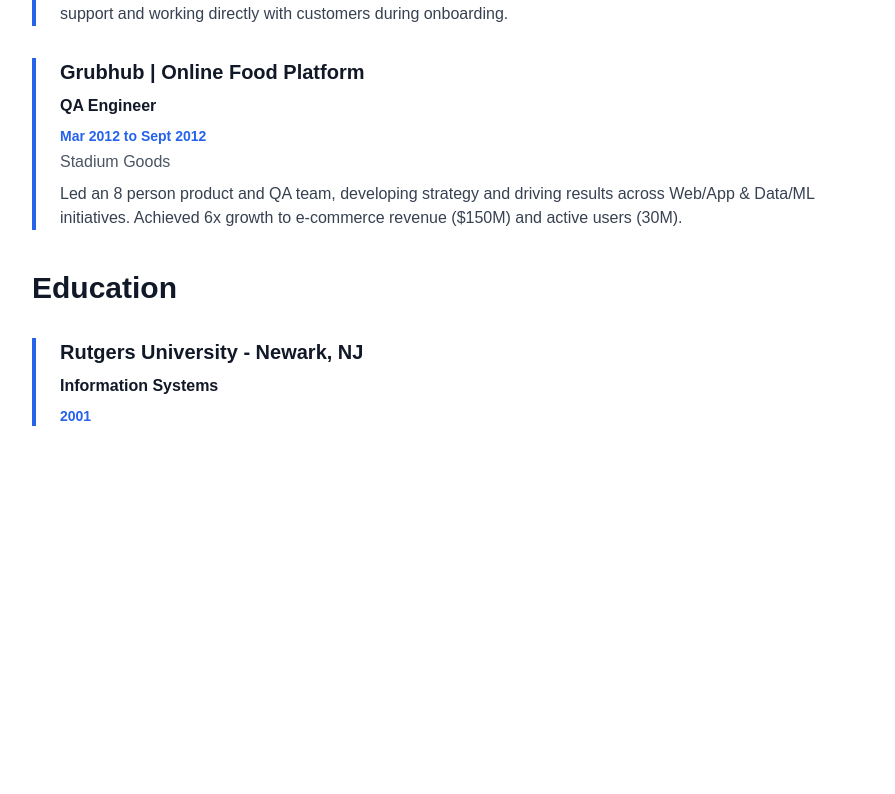
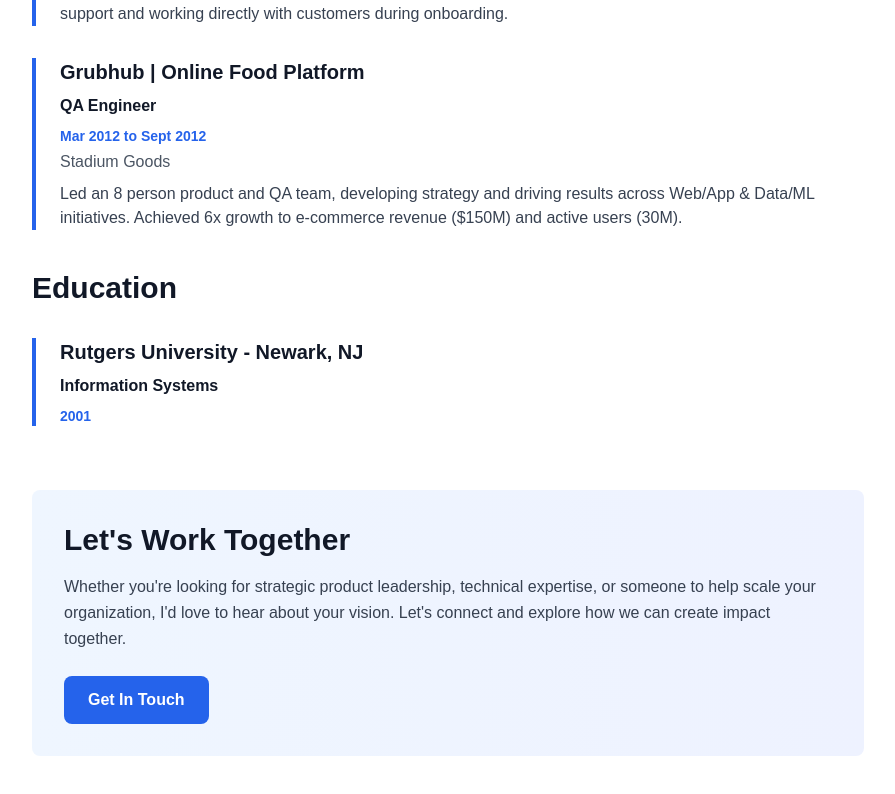
Before and after one commit to goredd5/portfolio-site, a Next.js app: page /about in a window 1280 px wide. Shown: the part 2589-3383 px from the top of the page, without its empty margins (192-1087 px from the left). Before the commit the page ends 3059 px from the top, so only its background shows below. Built offline with nearby package versions, Linux system fonts and the light colour scheme.

Commit message:
added get in touch module to about page

```diff
--- /dev/null
+++ b/app/about/layout.tsx
@@ -0,0 +1,14 @@
+import { Metadata } from 'next';
+
+export const metadata: Metadata = {
+  title: 'About | My Portfolio',
+  description: 'Learn more about my background, skills, and experience',
+};
+
+export default function AboutLayout({
+  children,
+}: {
+  children: React.ReactNode;
+}) {
+  return children;
+}
--- a/app/about/page.tsx
+++ b/app/about/page.tsx
@@ -1,11 +1,11 @@
-import { Metadata } from 'next';
+'use client';
 
-export const metadata: Metadata = {
-  title: 'About | My Portfolio',
-  description: 'Learn more about my background, skills, and experience',
-};
+import { useState } from 'react';
+import ContactModal from '@/components/ContactModal';
 
 export default function About() {
+  const [isContactOpen, setIsContactOpen] = useState(false);
+
   return (
     <main className="min-h-screen bg-white dark:bg-gray-900">
       <div className="max-w-4xl mx-auto px-4 sm:px-6 lg:px-8 py-10">
@@ -242,7 +242,25 @@
           </div>
 
         </section>
+
+        {/* Get In Touch */}
+        <section className="mt-16 bg-gradient-to-r from-blue-50 to-indigo-50 dark:from-gray-800 dark:to-gray-700 rounded-lg p-8">
+          <h2 className="text-3xl font-bold text-gray-900 dark:text-white mb-4">
+            Let's Work Together
+          </h2>
+          <p className="text-gray-700 dark:text-gray-300 mb-6 leading-relaxed">
+            Whether you're looking for strategic product leadership, technical expertise, or someone to help scale your organization, I'd love to hear about your vision. Let's connect and explore how we can create impact together.
+          </p>
+          <button
+            onClick={() => setIsContactOpen(true)}
+            className="px-6 py-3 bg-blue-600 hover:bg-blue-700 text-white font-semibold rounded-lg transition-colors"
+          >
+            Get In Touch
+          </button>
+        </section>
       </div>
+
+      <ContactModal isOpen={isContactOpen} onClose={() => setIsContactOpen(false)} />
     </main>
   );
 }
```
